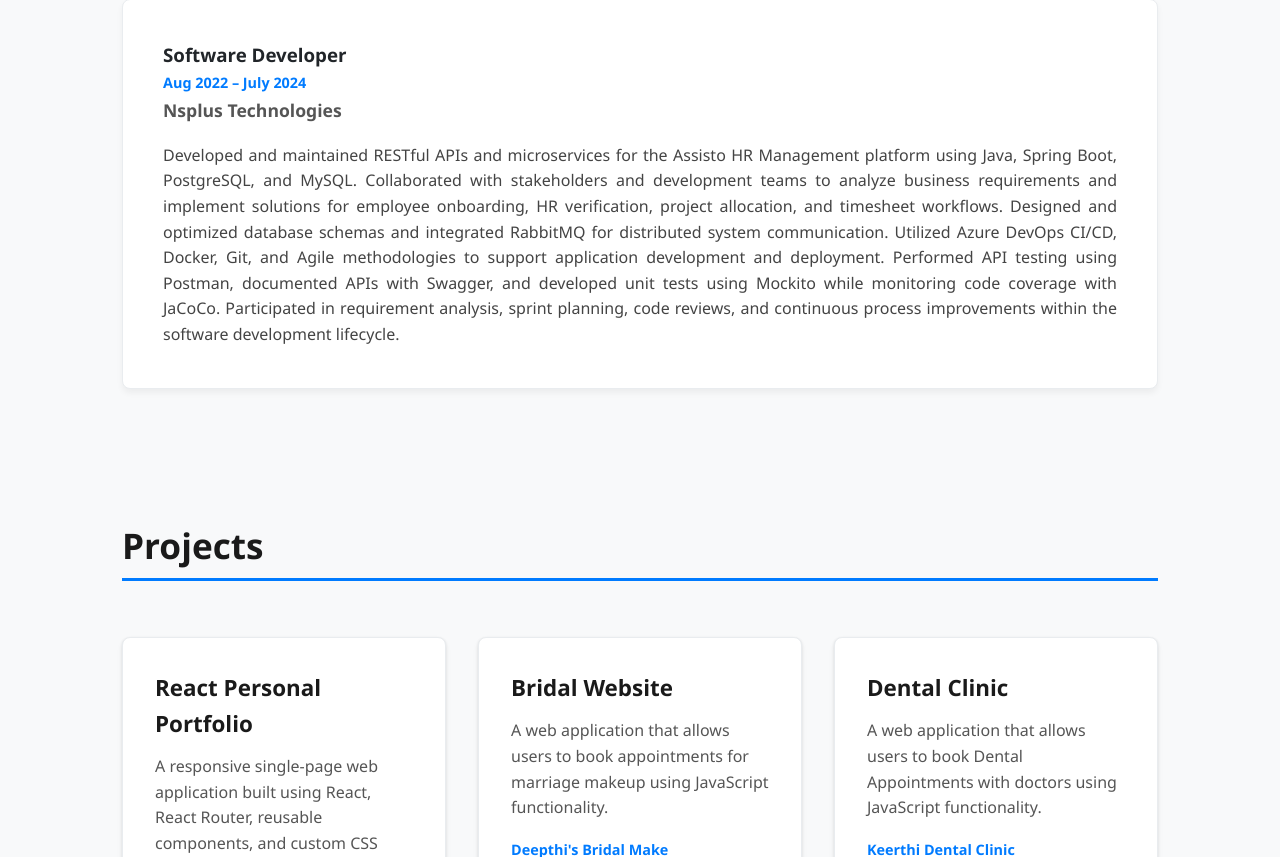
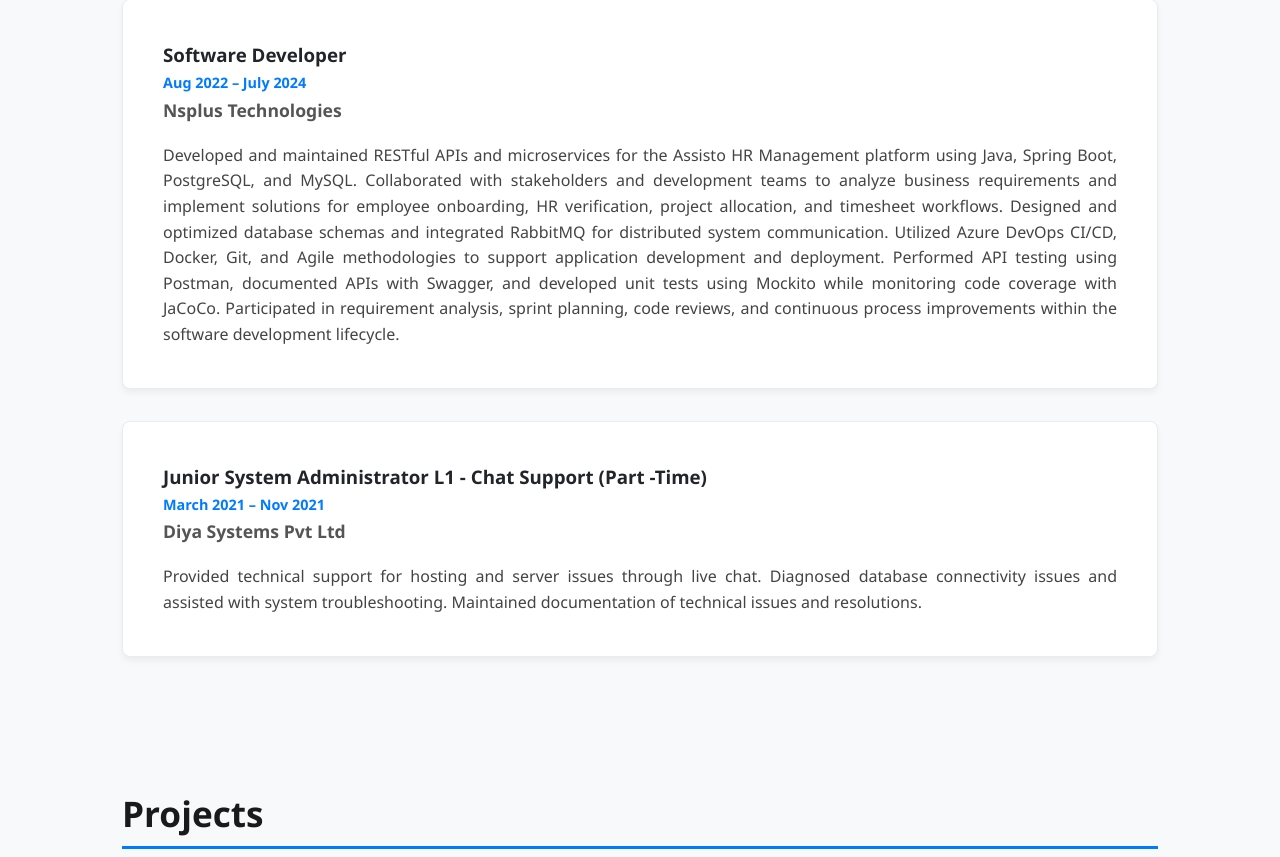
Before and after one commit to tez93/portfolio-app, a React (Vite) app: page /#/tejas-portfolio in a window 1280 px wide. Shown: the part 1732-2589 px from the top of the page. Built offline with nearby package versions, Linux system fonts and the light colour scheme.

Commit message:
Added Diya system experience

```diff
--- a/src/components/pages/Home.jsx
+++ b/src/components/pages/Home.jsx
@@ -124,6 +124,13 @@
 improvements within the software development lifecycle.
 "
           />
+
+          <JobCard
+            title="Junior System Administrator  L1 - Chat Support (Part -Time)"
+            date="March 2021 – Nov 2021"
+            company="Diya Systems Pvt Ltd"
+            description="Provided technical support for hosting and server issues through live chat. Diagnosed database connectivity issues and assisted with system troubleshooting. Maintained documentation of technical issues and resolutions."
+          />
         </section>
 
         {/* Projects Section */}
@@ -163,7 +170,7 @@
             title="Frontend Development & React.js (Self-Taught)"
             description="Hands-on learning covering HTML, CSS, JavaScript, and React. Implemented modular components, React Router, state management, and responsive design by building full portfolio applications. Also added Test cases with 100% coverage using Vitest and React Testing Library."
             imgSrc={testcase}
-            imgAlt= "testcase coverage report"
+            imgAlt="testcase coverage report"
           />
           <CertCard
             title="Java SE 8 Developer Bootcamp"
@@ -178,7 +185,6 @@
             topicsCovered="Git, Docker, CI/CD, Linux, AWS Fundamentals"
             imgSrc={devops}
             imgAlt="Udemy course pursuing"
-
           />
         </section>
 
```
